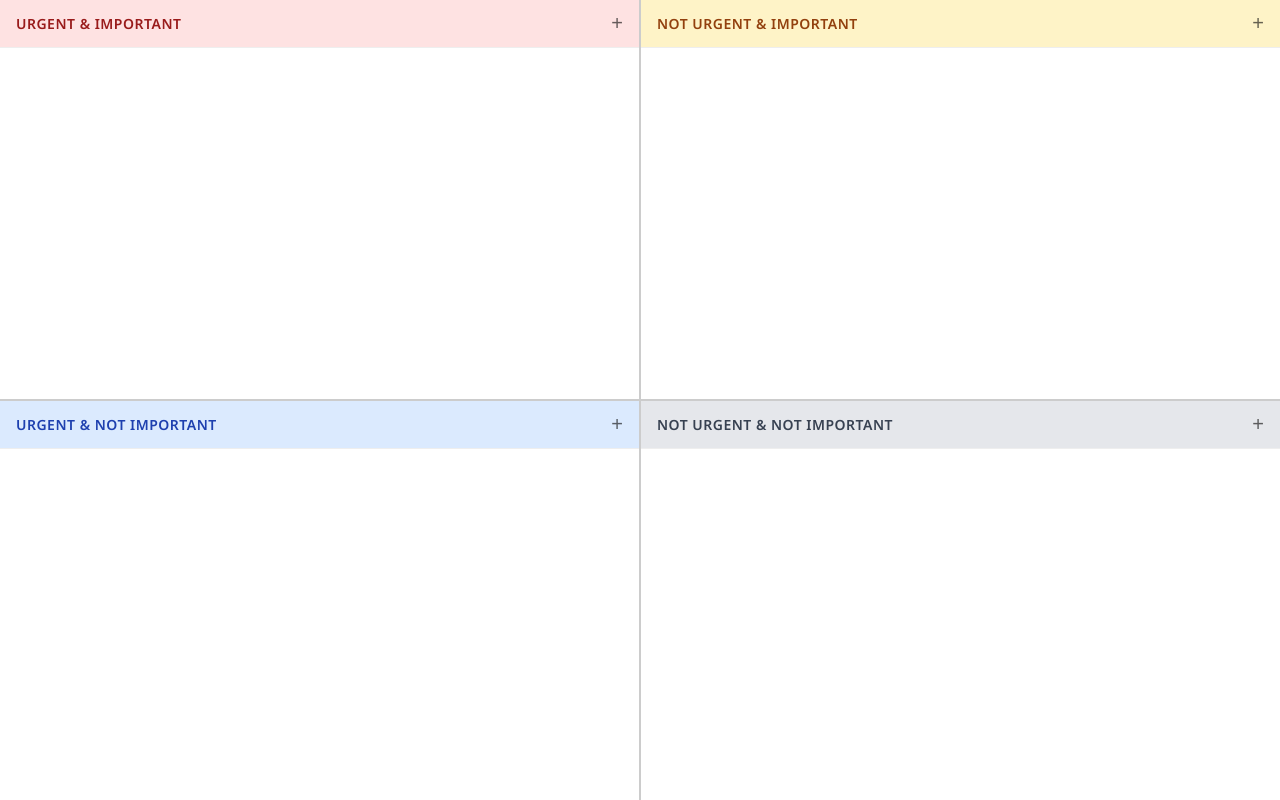
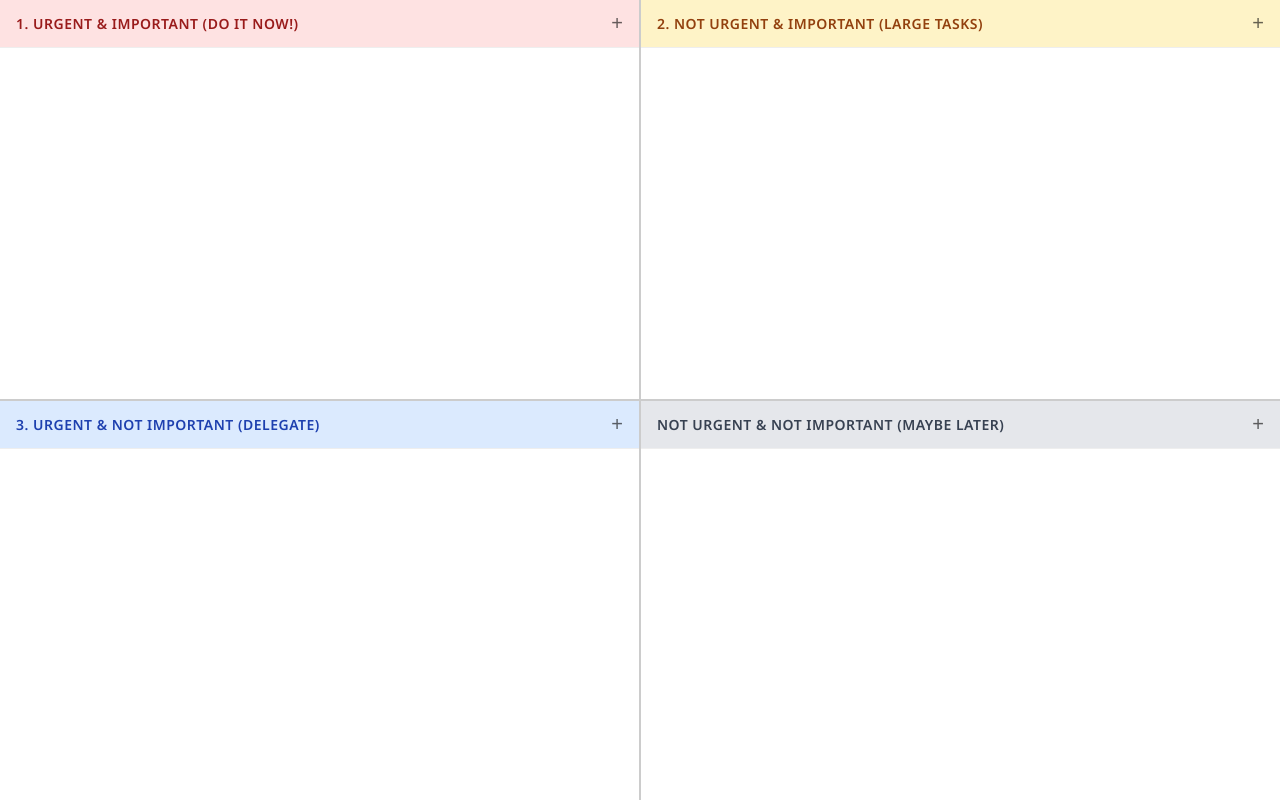
Before and after one commit to yegor256/quadrant, a plain HTML site: page index.html in a window 1280 px wide. Drawn offline with nearby package versions, Linux system fonts and the light colour scheme.

Commit message:
Update task quadrant headers with more descriptive labels.

```diff
--- a/index.html
+++ b/index.html
@@ -19,28 +19,28 @@ SPDX-License-Identifier: MIT
   <div class="container">
     <div class="quadrant" data-id="0">
       <div class="header header-urgent-important">
-        <span>Urgent &amp; Important</span>
+        <span>1. Urgent &amp; Important (Do It Now!)</span>
         <button class="add">+</button>
       </div>
       <div class="tasks"></div>
     </div>
     <div class="quadrant" data-id="1">
       <div class="header header-not-urgent-important">
-        <span>Not Urgent &amp; Important</span>
+        <span>2. Not Urgent &amp; Important (Large Tasks)</span>
         <button class="add">+</button>
       </div>
       <div class="tasks"></div>
     </div>
     <div class="quadrant" data-id="2">
       <div class="header header-urgent-not-important">
-        <span>Urgent &amp; Not Important</span>
+        <span>3. Urgent &amp; Not Important (Delegate)</span>
         <button class="add">+</button>
       </div>
       <div class="tasks"></div>
     </div>
     <div class="quadrant" data-id="3">
       <div class="header header-not-urgent-not-important">
-        <span>Not Urgent &amp; Not Important</span>
+        <span>Not Urgent &amp; Not Important (Maybe Later)</span>
         <button class="add">+</button>
       </div>
       <div class="tasks"></div>
```
